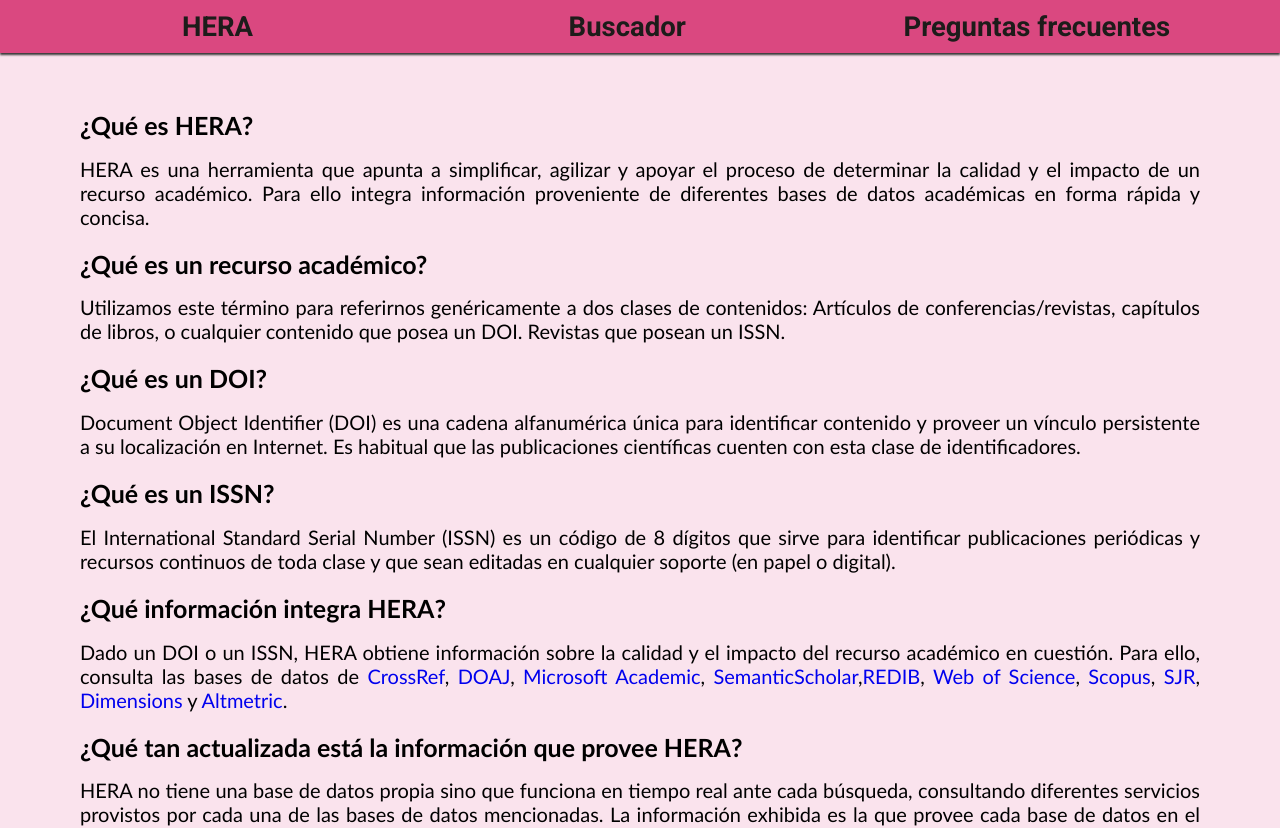
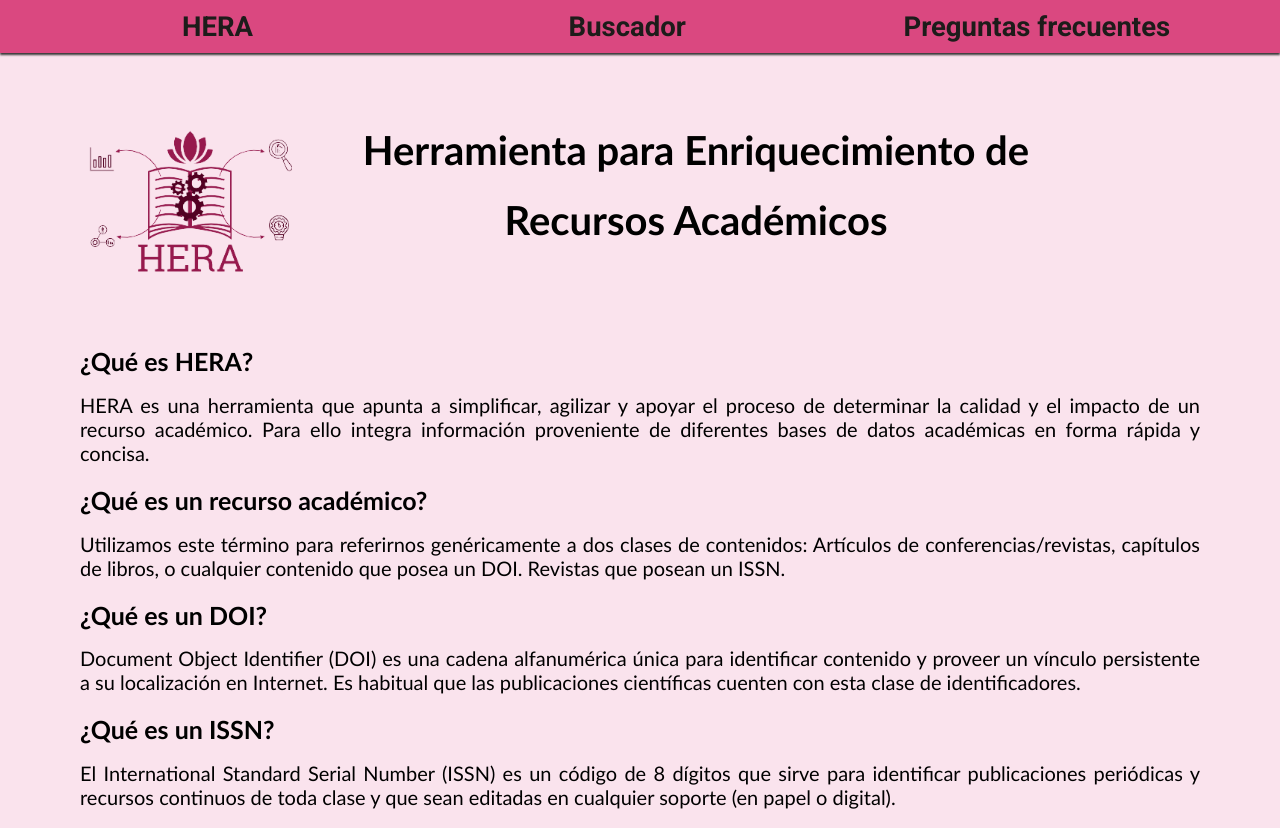
Before and after one commit to zagoskin/hera, a React (Create React App) app in the folder client/: page /faq in a window 1280 px wide. Shown: the top 828 px of the page. Built offline with nearby package versions, Linux system fonts and the light colour scheme.

Commit message:
Render de titulo en FAQ

```diff
--- a/client/src/index.js
+++ b/client/src/index.js
@@ -39,6 +39,10 @@ class Main extends React.Component {
               <About />
             </Route>
             <Route path="/faq">
+              <Link to="/"><div className="titleContainer">
+              <div className="titleImgContainer"><img className="titleImg" src={heraLogo} alt="hera logo" /></div>
+              <div className="titleText">Herramienta para Enriquecimiento de Recursos Académicos</div>
+              </div></Link>
               <FAQ />
             </Route>
             <Route path="/">
```
